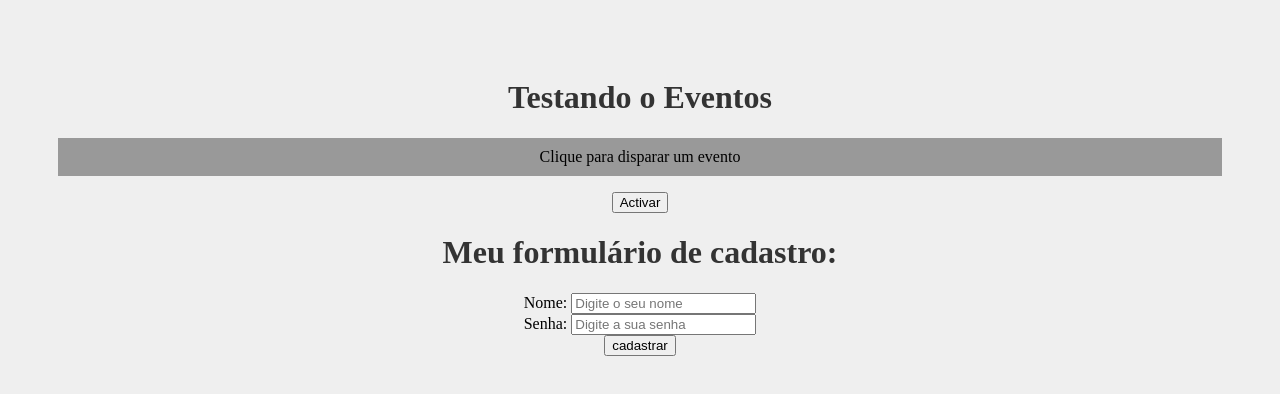
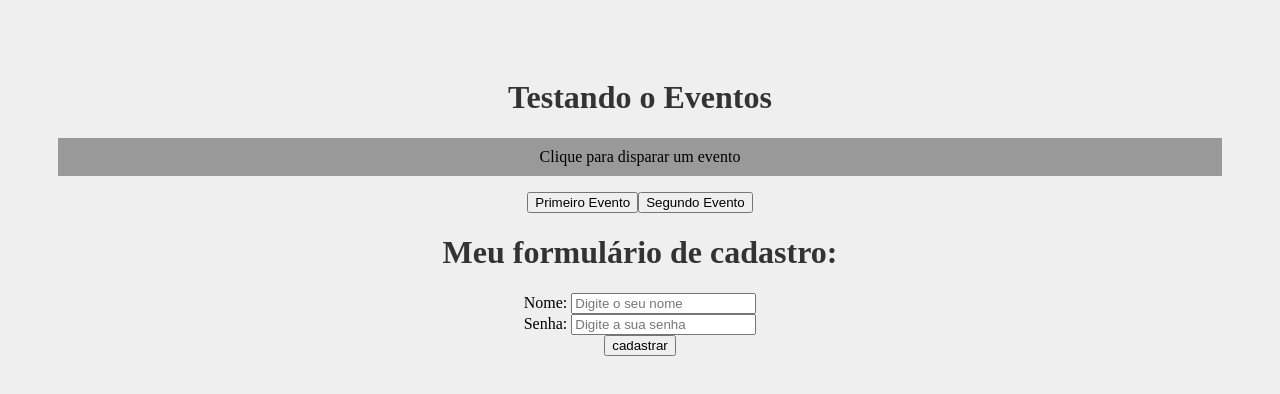
Before and after one commit to Invisivel7/Metodos_props_React, a React (Create React App) app: page / in a window 1280 px wide. Shown: the top 394 px of the page. Built offline with nearby package versions, Linux system fonts and the light colour scheme.

Commit message:
Methods by props

```diff
--- a/src/components/Evento.js
+++ b/src/components/Evento.js
@@ -1,12 +1,19 @@
+import Button from "./evento/Button";
 
-function Evento({ numero }){
+function Evento(){
     function meuEvento(){
-        console.log(`Olá, fui activado! ${numero}`);
+        console.log(`Activando primeiro evento!`);
     }
+
+    function segundoEvento(){
+        console.log(`Activando o segundo evento`)
+    }
+
     return(
         <>
             <p>Clique para disparar um evento</p>
-            <button onClick={meuEvento}>Activar</button>
+            <Button event={meuEvento} text="Primeiro Evento" />
+            <Button event={segundoEvento} text="Segundo Evento" />
         </>
     )
 }
--- /dev/null
+++ b/src/components/evento/Button.js
@@ -0,0 +1,5 @@
+function Button(props){
+    return <button onClick={props.event}>{props.text}</button>
+}
+
+export default Button
```
Also changed, not shown: src/App.js (line endings or trailing spaces).
